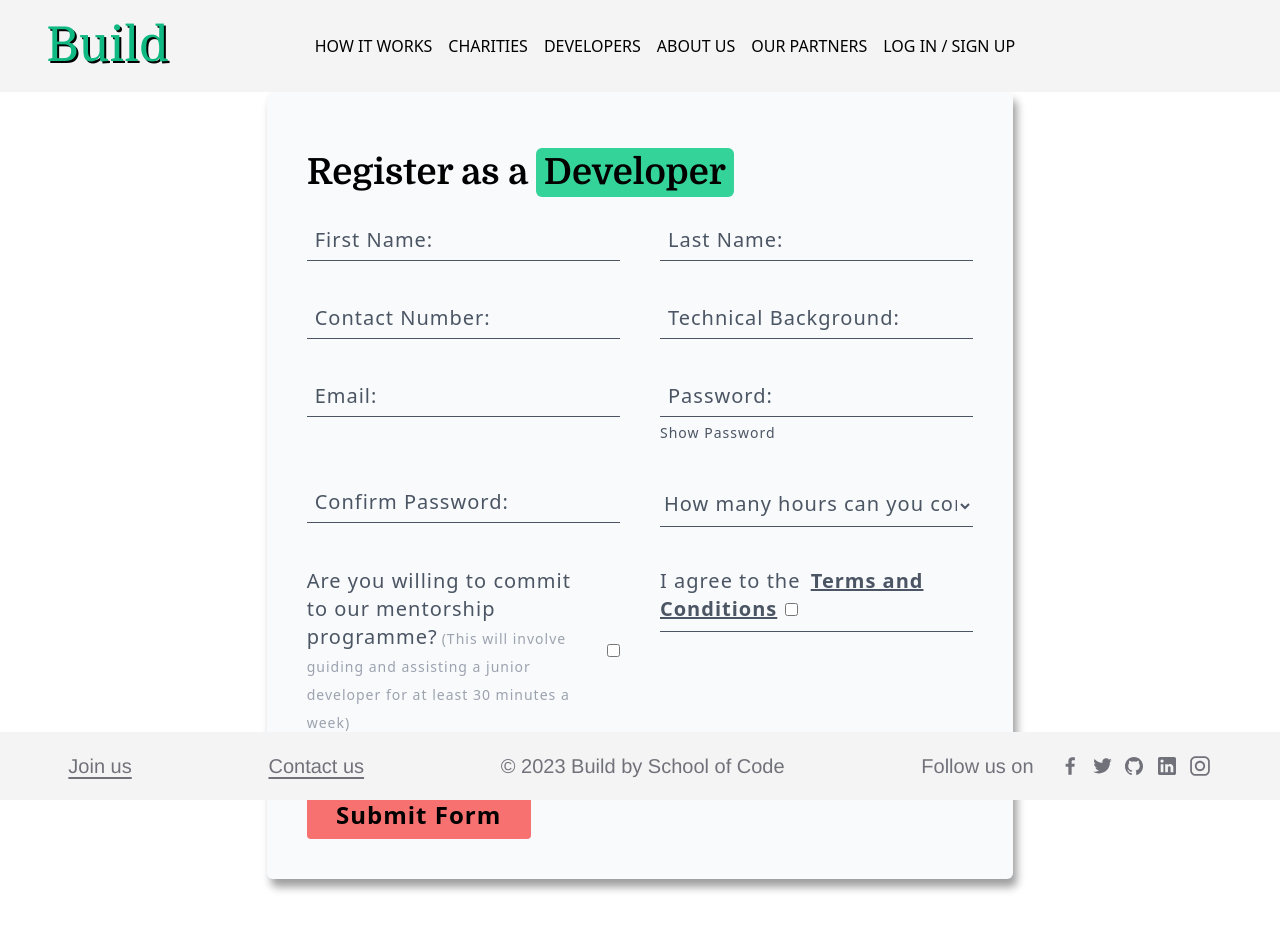
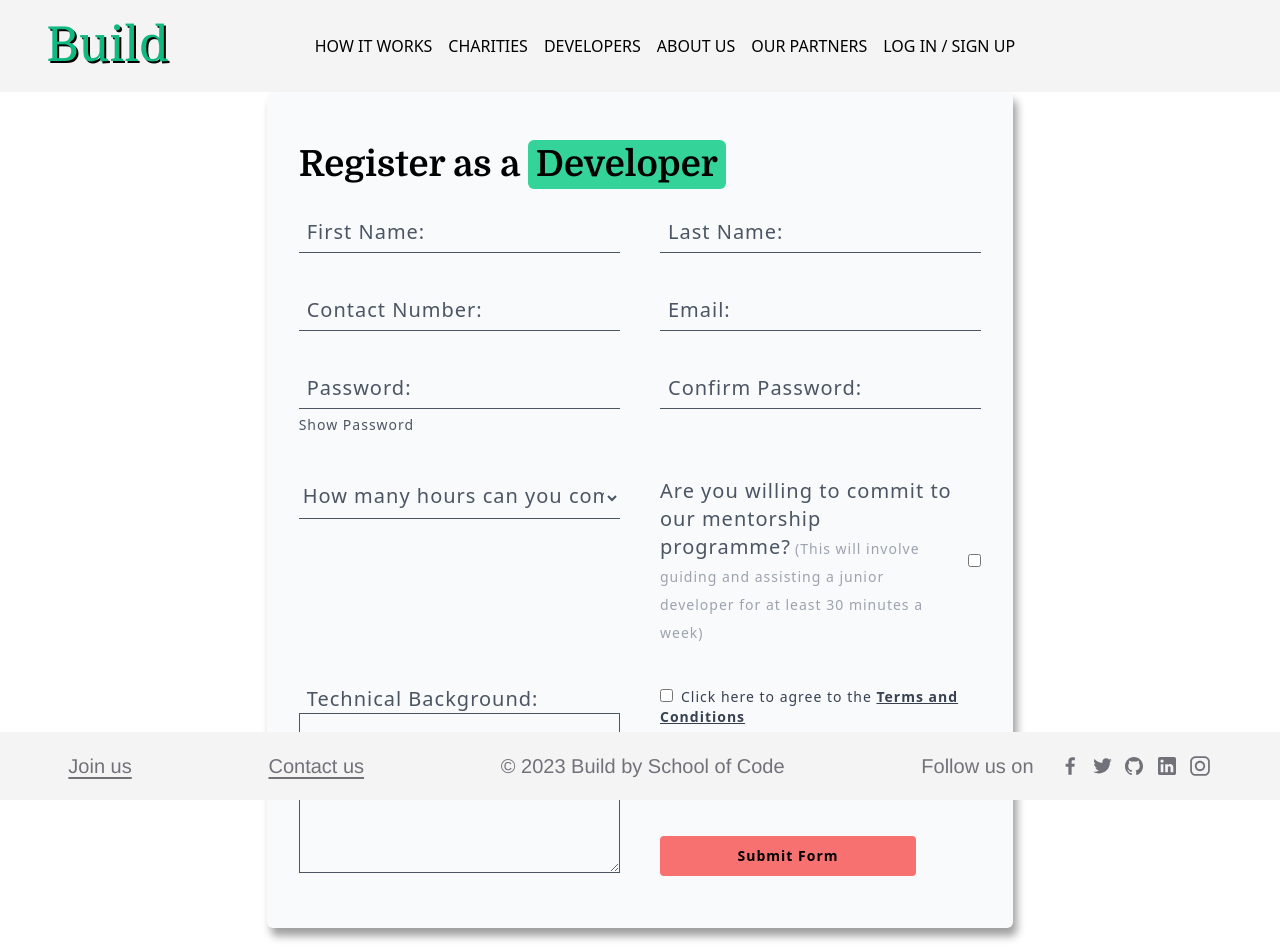
Before and after one commit to SchoolOfCode/Team-Build, a Next.js app: page /developers/register in a window 1280 px wide. Shown: the top 952 px of the page. Built offline with nearby package versions, Linux system fonts and the light colour scheme; no server answers.

Commit message:
design fixes

```diff
--- a/src/app/charity/dashboard/page.jsx
+++ b/src/app/charity/dashboard/page.jsx
@@ -20,7 +20,7 @@ export default function CharityDashboard() {
 
       <div className="flex flex-row lg:flex-row justify-center lg:justify-center align-bottom lg:gap-20 items-center mb-4">
         <Link href="./dashboard/how-pitching-works">
-          <button className="button border-4 lg:text-black text-black border-red-400 font-bold rounded w-44 h-10 text-sm lg:w-64 lg:text-md lg:mt-4 m-2">
+          <button className="button border-4 text-black border-red-400 font-bold rounded w-44 h-10 text-sm lg:w-64 lg:text-md lg:mt-4 m-2">
             How does pitching work?
           </button>{" "}
         </Link>
--- a/src/app/developers/dashboard/how-voting-works/page.jsx
+++ b/src/app/developers/dashboard/how-voting-works/page.jsx
@@ -14,35 +14,38 @@ export default function HowVotingWorks() {
           <ol className="p-2 leading-relaxed">
             <li className="p-2">
               <p>
-              Browse Potential Projects: - Explore the list of inspiring potential projects
-              dedicated to charitable causes. These are yet to be approved by BUILD, and you can have
-              your say here in which ones we choose to move forward with.
+                Browse Potential Projects: - Explore the list of inspiring
+                potential projects dedicated to charitable causes. These are yet
+                to be approved by BUILD, and you can have your say here in which
+                ones we choose to move forward with.
               </p>
             </li>
             <li className="p-2">
               <p>
-              Express Your Preference: - Double Thumbs Up means you strongly support
-              your favourite project. Single Thumb Up shows your approval for projects
-              you like.
+                Express Your Preference: - Double Thumbs Up means you strongly
+                support your favourite project. Single Thumb Up shows your
+                approval for projects you like.
               </p>
             </li>
             <li className="p-2">
               <p>
-              Vote Responsibly: - Your votes shape project priorities. Vote for the projects
-              that truly resonate with you.  You can only vote once for any project.
+                Vote Responsibly: - Your votes shape project priorities. Vote
+                for the projects that truly resonate with you. You can only vote
+                once for any project.
               </p>
             </li>
             <li className="p-2">
               <p>
-              The Power of Community: - It's simple - the project with the most likes gets
-              priority! Your voice matters in creating positive change!
+                The Power of Community: - It's simple - the project with the
+                most likes gets priority! Your voice matters in creating
+                positive change!
               </p>
             </li>
           </ol>
           <button className="button bg-red-400  font-bold rounded w-44 h-20 text-m lg:w-64 lg:text-md lg:mt-4 m-2 mb-5">
             <Link href={"../dashboard/voting"}>Go to Vote now!</Link>
           </button>
-          <button className="button bg-red-400  font-bold rounded w-44 h-10 text-sm lg:w-64 lg:text-md lg:mt-4 m-2 mb-10">
+          <button className="button border-4 text-black border-red-400 font-bold rounded w-44 h-10 text-sm lg:w-64 lg:text-md lg:mt-4 m-2">
             <Link href={"../dashboard"}>Return to Dashboard</Link>
           </button>
         </div>
--- a/src/components/SimpleLogin.jsx
+++ b/src/components/SimpleLogin.jsx
@@ -49,18 +49,6 @@ export default function SimpleLogin() {
           Log
           <span className="bg-emerald-400 py-1 px-2 rounded-md"> in</span>
         </h1>
-        <p className="text-md ml-2 text-center lg:mt-5 ">
-          <span className="font-bold">Not registered yet? </span>
-          Click below to register as:
-        </p>
-        <span className="flex justify-between lg:mt-4">
-          <button className="button border-4 text-black border-red-400 font-bold rounded w-40 h-10 text-sm lg:w-48 lg:text-md lg:mt-4 m-2">
-            <Link href="/charity/register">Charity</Link>
-          </button>
-          <button className="button border-4 text-black border-red-400 font-bold rounded w-40 h-10 text-sm lg:w-48 lg:text-md lg:mt-4 m-2">
-            <Link href="/developers/register">Developer</Link>
-          </button>
-        </span>
       </div>
       <form
         className="lg:mt-5 tracking-wider flex flex-col lg:w-6/12 gap-2 m-2"
@@ -105,7 +93,20 @@ export default function SimpleLogin() {
           </button>
         </div>
 
-        <div className="flex flex-col"></div>
+        <div className="flex flex-col">
+          <p className="text-sm ml-2 text-left lg:mt-5 ">
+            <span className="font-bold ">Not registered yet? </span>
+            Click below to register as:
+          </p>
+          <span className="flex justify-between lg:mt-4">
+            <button className="button border-4 text-black border-red-400 font-bold rounded w-40 h-10 text-sm lg:w-48 lg:text-md lg:mt-4 m-2">
+              <Link href="/charity/register">Charity</Link>
+            </button>
+            <button className="button border-4 text-black border-red-400 font-bold rounded w-40 h-10 text-sm lg:w-48 lg:text-md lg:mt-4 m-2">
+              <Link href="/developers/register">Developer</Link>
+            </button>
+          </span>
+        </div>
 
         <div className="hidden md:flex items-center gap-2"></div>
       </form>
--- a/src/components/charityRegistration.jsx
+++ b/src/components/charityRegistration.jsx
@@ -327,7 +327,7 @@ export default function CharityRegistration() {
             </div>
             <button
               type="submit"
-              className="button bg-red-400 font-bold rounded w-36 h-12 text-xl lg:w-56 lg:text-2xl lg:mt-4 mt-4"
+              className="button bg-red-400  font-bold rounded w-44 h-10 text-sm lg:w-64 lg:text-md lg:mb-5 "
             >
               Submit Form
             </button>
--- a/src/components/developerRegistration.jsx
+++ b/src/components/developerRegistration.jsx
@@ -171,7 +171,7 @@ export default function DeveloperRegistration() {
   };
 
   return (
-    <div className="text-left mx-3  lg:p-10 lg:flex lg:bg-slate-50 lg:justify-center lg:align-middle lg:text-xl lg:items-center lg:w-7/12 lg:shadow-[4.0px_8.0px_8.0px_rgba(0,0,0,0.38)] lg:rounded-md">
+    <div className="text-left mx-3  lg:p-8 lg:flex lg:bg-slate-50 lg:justify-center lg:align-middle lg:text-xl lg:items-center lg:w-7/12 lg:shadow-[4.0px_8.0px_8.0px_rgba(0,0,0,0.38)] lg:rounded-md">
       <div className="">
         <h1 className="text-4xl font-bold mt-3 leading-relaxed">
           Register as a{" "}
@@ -222,17 +222,7 @@ export default function DeveloperRegistration() {
                 required
               />
             </div>
-            <div>
-              <input
-                type="VARCHAR"
-                name="tech_background"
-                onChange={handleInput}
-                value={registration.tech_background}
-                className="appearance-none bg-transparent border-b pb-2 border-gray-600 placeholder:text-gray-600 placeholder:text-xl w-full text-black mr-3 py-1 px-2 leading-tight focus:outline-none"
-                placeholder="Technical Background:"
-                required
-              ></input>
-            </div>
+
             <div>
               <div></div>
 
@@ -281,6 +271,7 @@ export default function DeveloperRegistration() {
                 required
               />
             </div>
+
             <div>
               <select
                 name="hours_range"
@@ -316,32 +307,49 @@ export default function DeveloperRegistration() {
                 className="ml-2"
               />
             </div>
-
             <div>
-              <div className="border-b pb-2 border-gray-600 text-md text-gray-600 placeholder:text-xl w-full">
-                I agree to the{" "}
-                <Link href="../termsandconditions" className="ml-1" target="_blank">
-                  <u>
-                    <b>Terms and Conditions</b>
-                  </u>
-                </Link>
+              <label className="appearance-none border-gray-600 placeholder:text-xl text-xl w-full text-gray-600 mr-3 py-1 px-2 leading-tight focus:outline-none">
+                Technical Background:
+              </label>
+              <textarea
+                type="text"
+                name="tech_background"
+                onChange={handleInput}
+                value={registration.tech_background}
+                className="appearance-none bg-grey-200 border border-gray-600 bg-slate-50 placeholder:text-gray-600 placeholder:text-xl w-full h-40 text-black mr-3 py-1 px-2 leading-tight focus:outline-none lg:mb-4"
+                required
+              />
+            </div>
+            <div className="flex flex-col justify-between">
+              <div className="flex">
+                <span className="text-sm text-gray-700">
                   <input
                     type="checkbox"
                     id="terms&conditions"
                     name="t_and_c"
                     onChange={handleChkBoxInput}
                     value={registration.t_and_c}
-                  className="ml-2"
+                    className="mr-2 mt-1 "
                     required
                   />
+                  Click here to agree to the{" "}
+                  <Link href="../termsandconditions" target="_blank">
+                    <u>
+                      <b className="ml">Terms and Conditions</b>
+                    </u>
+                  </Link>
+                </span>
               </div>
-            </div>
+              <div>
+                {" "}
                 <button
                   type="submit"
-              className="button bg-red-400 font-bold rounded w-36 h-12 text-xl lg:w-56 lg:text-2xl lg:mt-4 mt-4"
+                  className="button bg-red-400  font-bold rounded w-44 h-10 text-sm lg:w-64 lg:text-md lg:mb-5 "
                 >
                   Submit Form
                 </button>
+              </div>
+            </div>
 
             {!isValid && (
               <div className="text-red-500">
--- a/src/components/pitchForm.jsx
+++ b/src/components/pitchForm.jsx
@@ -165,17 +165,15 @@ export default function PitchForm() {
                     className="appearance-none bg-grey-200 border border-gray-600 bg-slate-50 placeholder:text-gray-600 placeholder:text-xl w-full h-56 lg:h-96 text-black mr-3 py-1 px-2 leading-tight focus:outline-none mb-4 lg:mb-14"
                     required
                   ></textarea>
-                </div>
-
-                {/* div for submit button link */}
-                <div>
                   <button
                     type="submit"
-                    className="w-full bg-red-400 text-white py-2 rounded-md mb-4"
+                    className="button bg-red-400  font-bold rounded w-44 h-10 text-sm lg:w-64 lg:text-md lg:mt-4 "
                   >
                     Submit Form
                   </button>
                 </div>
+
+                {/* div for submit button link */}
               </div>
               {!isValid && (
                 <div className="text-red-500">
```
Also changed, not shown: src/app/charity/dashboard/how-pitching-works/page.jsx (+28 -27 lines). Lines whose indentation alone changed are shown as unchanged.
